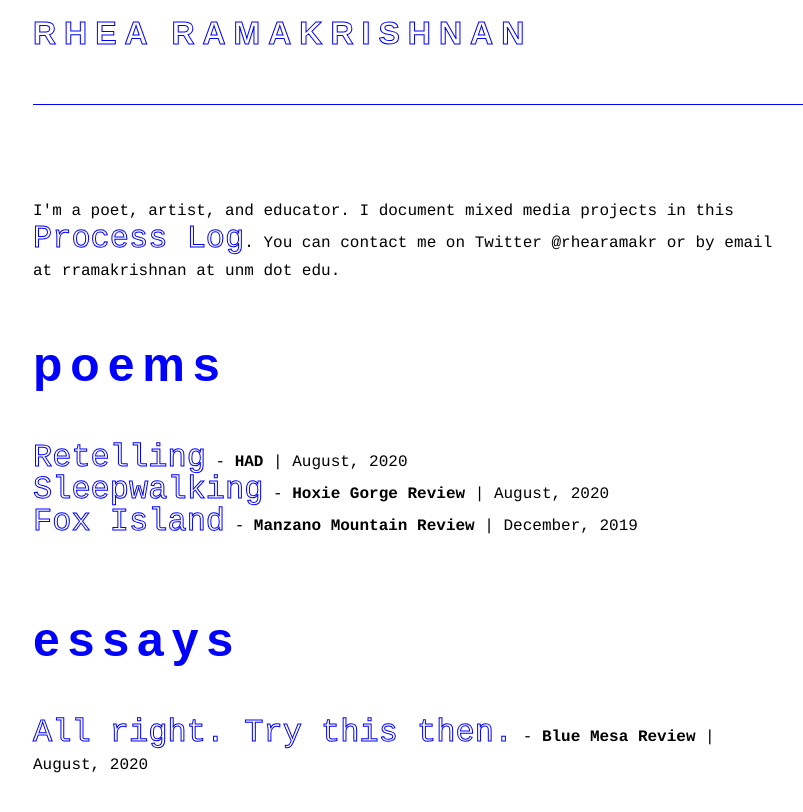
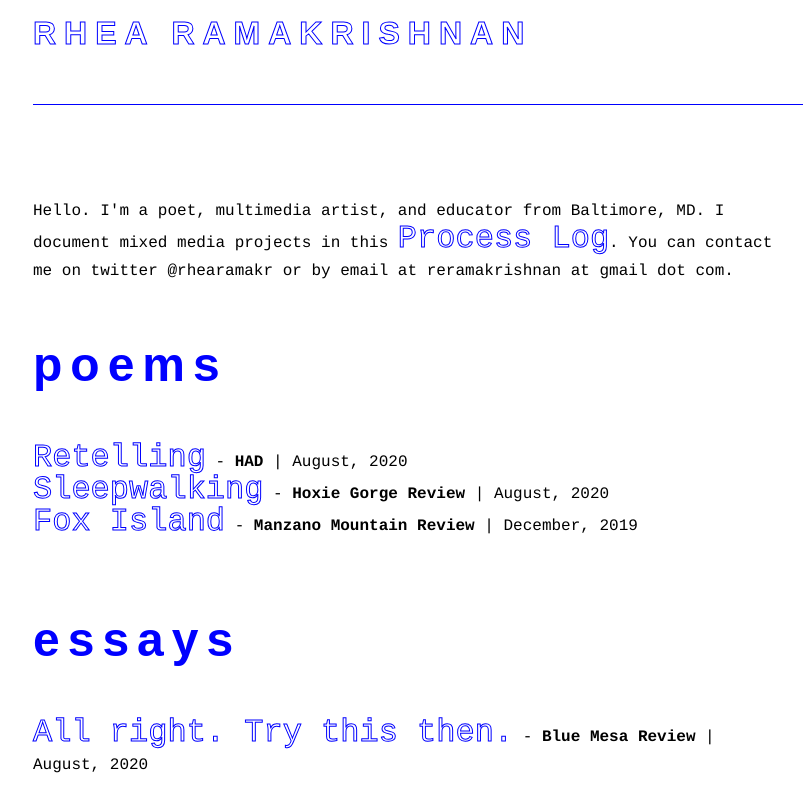
Before and after one commit to reram/reram.github.io, a Jekyll site: the page index.html, which Jekyll copies as it is, in a window 1280 px wide. Shown: the top 812 px of the page, without its empty margins (7-810 px from the left). Built offline with Jekyll 4.4.1, drawn with Linux system fonts in a browser that asks for light colours.

Commit message:
Update index.html

```diff
--- a/index.html
+++ b/index.html
@@ -14,9 +14,9 @@
   </div>
   <div id='container'>
     <p>
-    I'm a poet, artist, and educator.
+      Hello. I'm a poet, multimedia artist, and educator from Baltimore, MD.
       I document mixed media projects in this <a href="https://rhearamakrishnan.tumblr.com/">Process Log</a>.
-      You can contact me on Twitter @rhearamakr or by email at rramakrishnan at unm dot edu.
+      You can contact me on twitter @rhearamakr or by email at reramakrishnan at gmail dot com.
     </p>
     <br><br>
     <h3>poems</h3><br><br>
```
